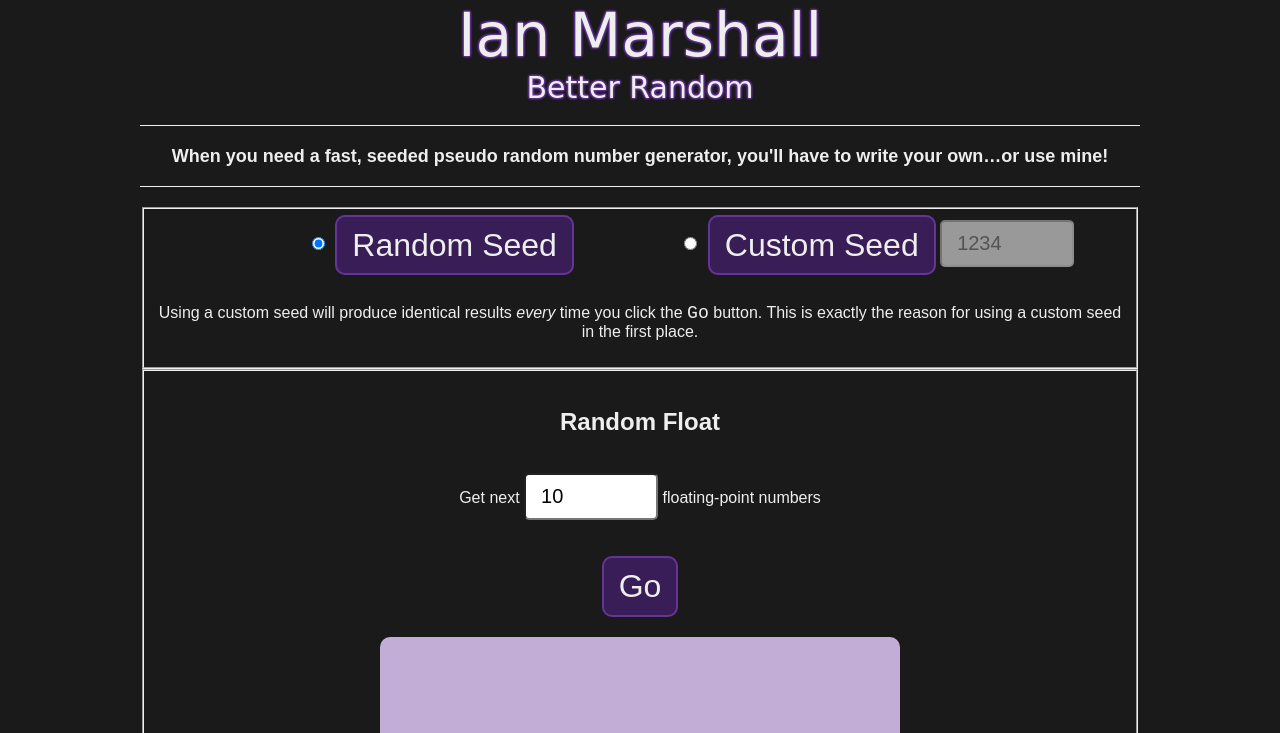
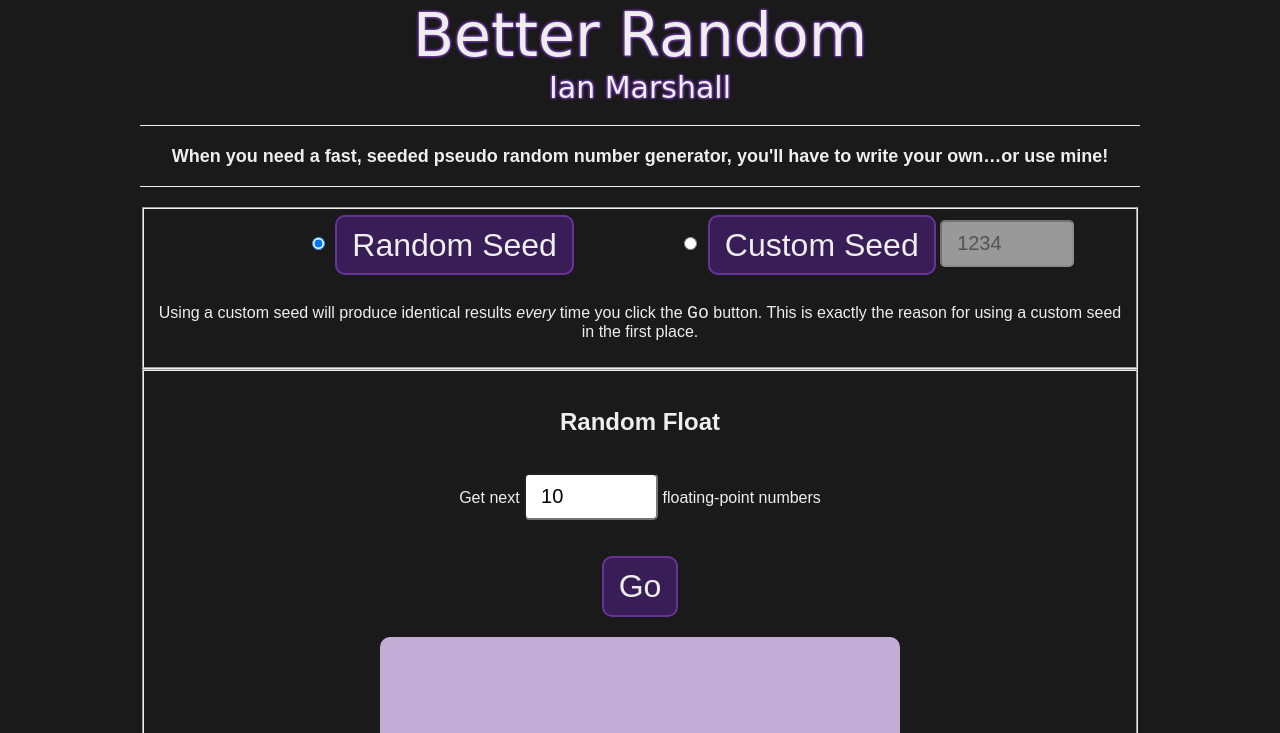
Before and after one commit to ianJStutor/better-random, a website with bundled scripts: page index.html in a window 1280 px wide. Shown: the top 733 px of the page. Built offline with nearby package versions, Linux system fonts and the light colour scheme; a web font is replaced by a local one.

Commit message:
minor html change

```diff
--- a/index.html
+++ b/index.html
@@ -17,8 +17,8 @@
     </head>
     <body>
         <header>
-            <h1>Ian Marshall</h1>
-            <h2>Better Random</h2>
+            <h1>Better Random</h1>
+            <h2>Ian Marshall</h2>
             <h3>When you need a fast, seeded pseudo random number generator, you'll have to write your own&hellip;or use mine!</h3>
         </header>
         <main>
```
